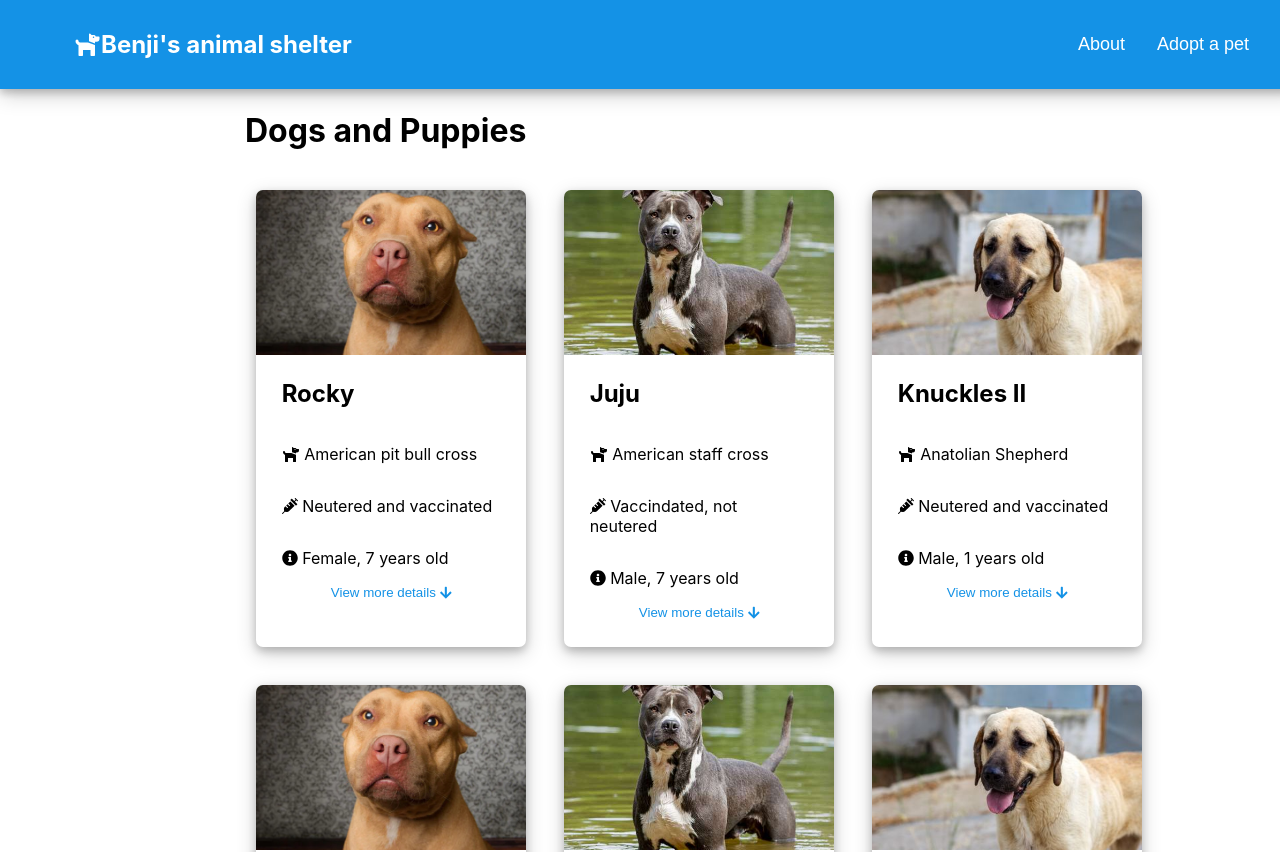
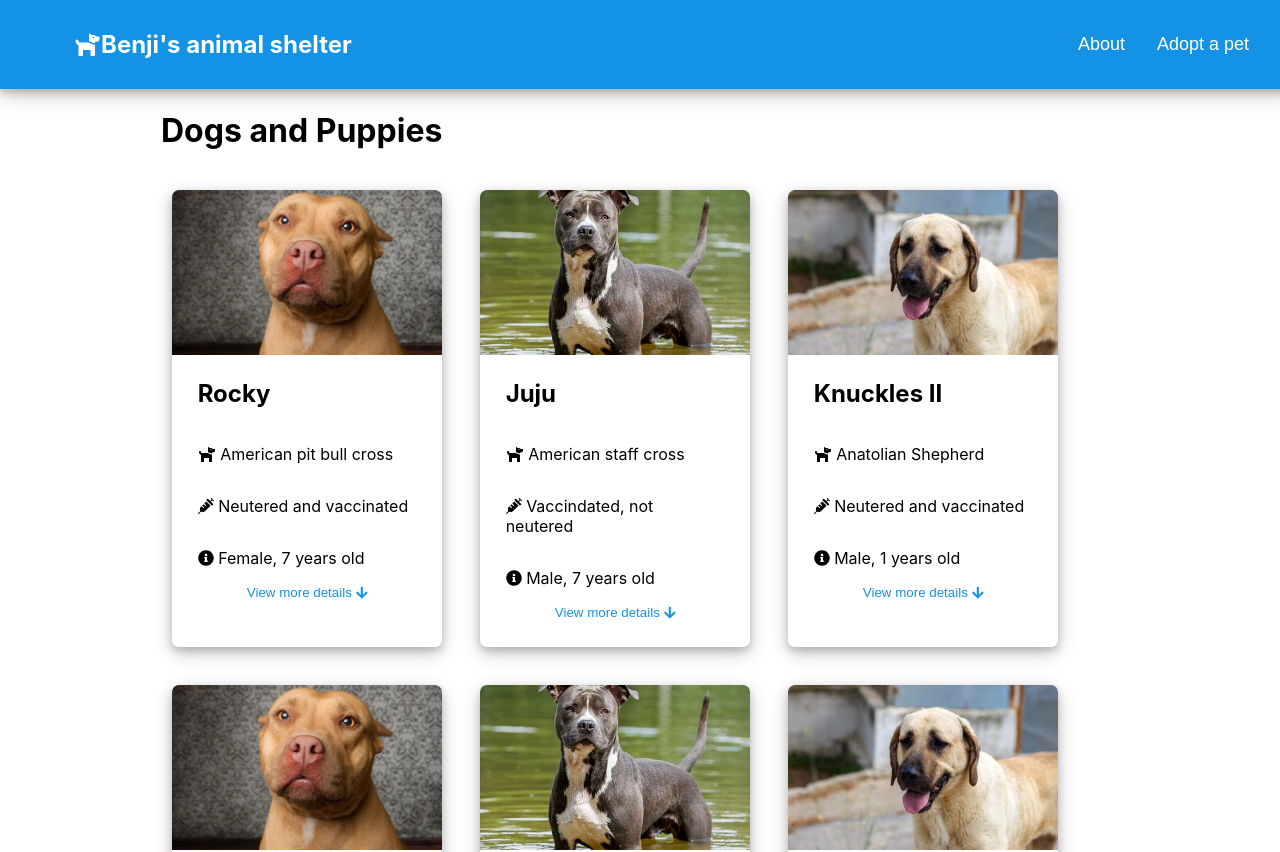
Before and after one commit to carsenjmiller/bog_boot_fp, a React (Create React App) app in the folder frontend/: page /adoptapet in a window 1280 px wide. Shown: the top 852 px of the page. Built offline with nearby package versions, Linux system fonts and the light colour scheme; no server answers.

Commit message:
fixed centering

```diff
--- a/frontend/src/Components/About.js
+++ b/frontend/src/Components/About.js
@@ -5,7 +5,7 @@ const About = () => {
     return (
         <div className="about">
             <div className='headerPhoto'>
-                <img src={"https://picsum.photos/970/250"} ></img>
+                <img src={"https://picsum.photos/970/250"} alt="header"></img>
             </div>
             <div className="body">
                 {/* <div class='headerPhoto'>
--- a/frontend/src/Components/PetAbout.js
+++ b/frontend/src/Components/PetAbout.js
@@ -1,7 +1,7 @@
 import React from 'react';
 import './style.css';
 import AdoptMe from './AdoptMe'
-import { faDog, faSyringe, faInfoCircle, faArrowDown, faCat } from "@fortawesome/free-solid-svg-icons";
+import { faDog, faSyringe, faInfoCircle, faCat } from "@fortawesome/free-solid-svg-icons";
 import { FontAwesomeIcon } from "@fortawesome/react-fontawesome";
 
 const PetAbout = (petInfo) => {
--- a/frontend/src/Components/style.css
+++ b/frontend/src/Components/style.css
@@ -156,7 +156,7 @@ div .body p {
     flex-direction: column;
     justify-content: center;
     flex-wrap: wrap;
-    width: 65%;
+    width: 1000px;
     /* width: 83%; */
     /* height: auto; */
     /* margin: 5%; */
```
Also changed, not shown: 1 other file (tests, documents, lock files or other folders).
